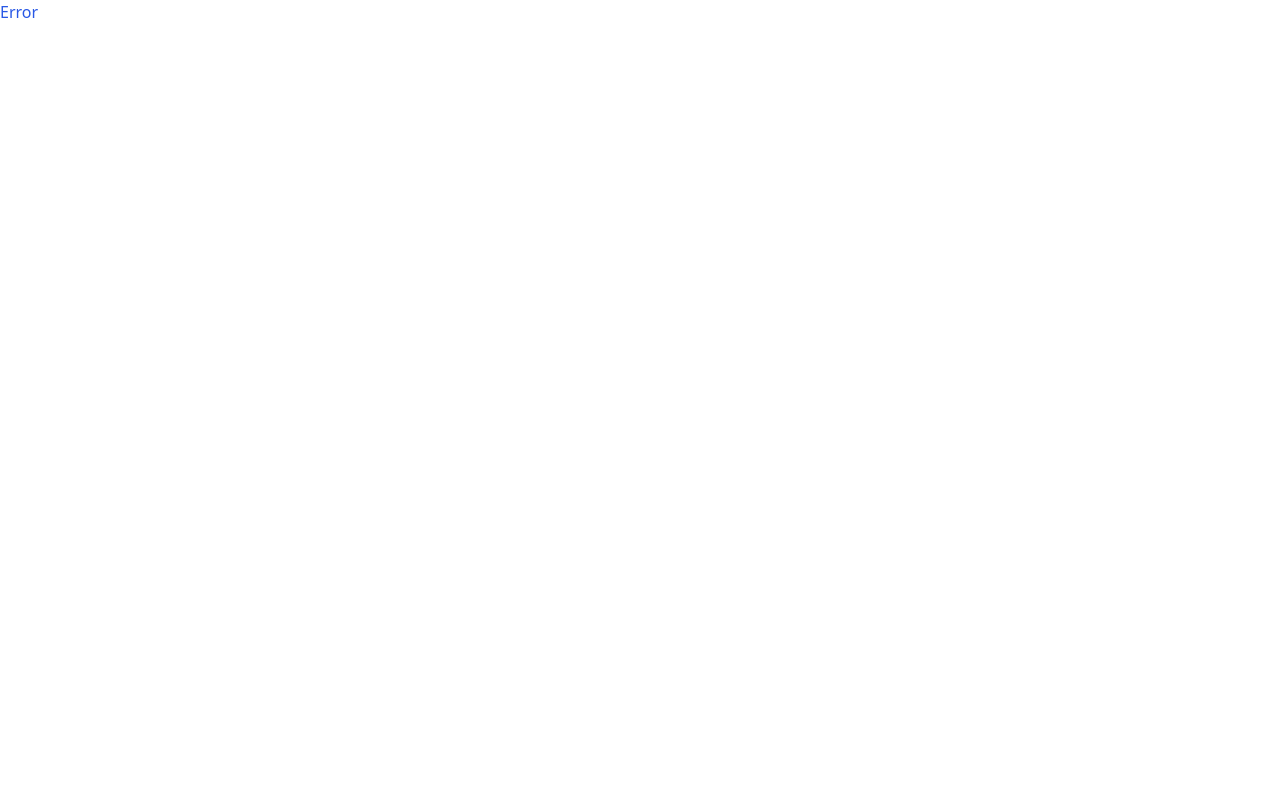
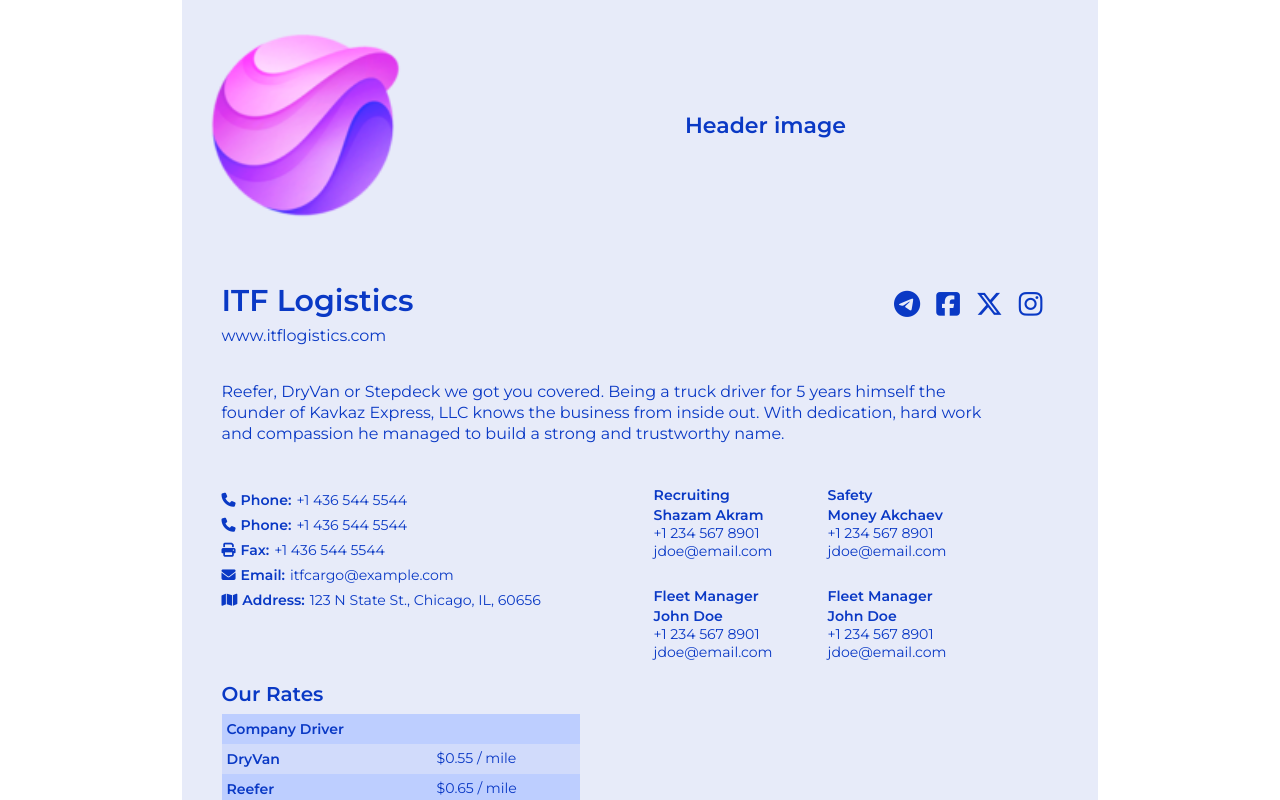
Before and after one commit to geek-batch/demo-repository, a React (Vite) app: page /company-page in a window 1280 px wide. Before the commit this address had no page. Shown: the top 800 px of the page. Built offline with nearby package versions, Linux system fonts and the light colour scheme.

Commit message:
Changed px to rem, renamed folder/components, added new path to router

```diff
--- a/src/App.jsx
+++ b/src/App.jsx
@@ -1,12 +1,12 @@
 import './App.css'
 
-import CompanyDetailsPage from './dan/CompanyDetailsPage'
+
 import LandingPage from './LandingPage/LandingPage'
 
 function App() {
   return (
     <>
-      {/* <CompanyDetailsPage /> */}
+
       <LandingPage />
     </>
   )
--- a/src/dan/CompanyDetailsPage.css
+++ b/src/CompanyPage/CompanyPage.css
@@ -6,14 +6,15 @@
   color: rgba(10, 57, 197, 1);
   font-family: Montserrat, sans-serif;
   margin: 0 auto;
-  width:917px;
-  height:1029px;
+  width:57.31rem;
+}
+.logo{
+  width:15.6875rem;
+  height: 100%;
 }
 .header-image{
   display: flex;
-  align-items: center;
-  width: 917px;
-  height: 251px;
+  height: 15.6875rem;
 }
 .text-headerImg {
   flex: 1;
@@ -24,69 +25,69 @@
 }
 h1{
   font-weight: 600;
-  font-size: 30px;
-  line-height: 20px;
+  font-size: 1.88rem;
+  line-height: 1.25rem;
 }
 .headerText {
-  font-size: 22px;
+  font-size: 1.38rem;
   font-weight: 600;
-  line-height: 20px;
+  line-height: 1.25rem;
   margin: 0;
 }
 .content-box{
-  padding: 40px;
-  width: 917px;
-  height: 778px;
+  padding: 2.5rem;
+  width: 57.31rem;
+  height: 48.63rem;
 }
 p{
   font-weight: 400;
-  font-size: 16px;
-  line-height:20px;
+  font-size: 1rem;
+  line-height:1.25rem;
 }
 .description{
-    font-size: 16px;
+    font-size: 1rem;
     font-weight: 400;
-    line-height: 20.8px;
+    line-height: 1.3rem;
     text-align: left;
-    padding-top: 20px;
-    width: 789px;
-    height: 67px;
+    padding-top: 1.25rem;
+    width: 49.31rem;
+    height: 4.19rem;
 }
 .contact-container {
   display: flex;
-  padding-top: 40px;
+  padding-top: 2.5rem;
 }
 strong, .bold{
   font-weight: 600;
-  font-size:14px;
-  line-height:20px;
+  font-size:0.88rem;
+  line-height:1.25rem;
 }
 .contactUs{
-  width: 382px;
-  height: 120px;
-  font-size: 14px;
-  line-height: 20px;
+  width: 23.88rem;
+  height: 7.5rem;
+  font-size: 0.88rem;
+  line-height: 1.25rem;
 }
 .managers {
   display: grid;
     grid-template-columns: repeat(2, 1fr);
-    grid-column-gap: 55px;
-    grid-row-gap: 5px;
-    margin-left: 50px;
-    font-size: 14px;
-    line-height: 18px;
+    grid-column-gap: 3.44rem;
+    grid-row-gap: 0.3125rem;
+    margin-left: 3.125rem;
+    font-size: 0.88rem;
+    line-height: 1.12rem;
 }
 
 .manager {
-  margin-bottom: 20px;
+  margin-bottom: 1.25rem;
 }
 table{
-  width:358px;
-  height:120px;
+  width:22.38rem;
+  height:7.5rem;
 }
 tr{
-  width: 358px;
-  height: 30px;
+  width: 22.38rem;
+  height: 1.88rem;
 }
 .first{
   background-color: rgba(189, 206, 255, 1);
@@ -95,11 +96,11 @@ tr{
   background-color: rgba(209, 219, 251, 1);
 }
 .bold{
-  padding-left:5px;
+  padding-left:0.3125rem;
 }
 .slim{
-  font-size: 14px;
-  line-height:18px;
+  font-size: 0.88rem;
+  line-height:1.12rem;
   font-weight:400;
 }
 ul {
@@ -108,30 +109,30 @@ ul {
   padding-left: 0;
 }
 li{
-  margin-top: 5px;
+  margin-top: 0.3125rem;
 }
 a{
   text-decoration: none;
   color:rgba(10, 57, 197, 1)
 }
 .fa-solid{
-margin-right:5px;
+margin-right:0.3125rem;
 }
 .alignIcons {
   display: flex;
   justify-content: space-between;}
 
 .social-icon{
-font-size: 27px;
-margin-right: 16px
+font-size: 1.69rem;
+margin-right: 1rem;
 }
 h2{
   font-weight: 600;
-  font-size:20px;
+  font-size:1.25rem;
 }
 .space{
-  margin-left: 5px;;
+  margin-left: 0.3125rem;
 }
 #moveWeb{
-  margin-bottom: 15px;
+  margin-bottom: 0.9375rem;
 }
--- a/src/dan/CompanyDetailsPage.jsx
+++ b/src/CompanyPage/CompanyPage.jsx
@@ -1,5 +1,6 @@
-import PropTypes from 'prop-types'
-import './CompanyDetailsPage.css'
+/* eslint-disable react/prop-types */
+
+import './CompanyPage.css'
 import Image from '../assets/e948592c6c5a1022f18fe18d527af199.png'
 
 const contactDetailsInfo = {
@@ -67,8 +68,7 @@ const ratesInfo = [
   { type: 'FlatBed', price: '$0.70 / mile' },
 ]
 
-const CompanyDetailsPage = (props) => {
-  const {
+const CompanyDetailsPage = (  {
   imageSrc = Image,
 
   headerText = 'Header image',
@@ -86,13 +86,14 @@ const CompanyDetailsPage = (props) => {
   managers = managersInfo,
 
   rates = ratesInfo,
-  } = props
+} ) => {
+
 
   return (
     <div className="main-content">
       <div className="header-image">
         <div>
-          <img src={imageSrc} alt="logo" width={'250px'} />
+          <img src={imageSrc} alt="logo" className='logo'/>
         </div>
         <div className="text-headerImg">
           <p className="headerText">{headerText}</p>
@@ -208,42 +209,6 @@ const CompanyDetailsPage = (props) => {
   )
 }
 
-// Here is the PropTypes for the component:
 
-CompanyDetailsPage.propTypes = {
-  imageSrc: PropTypes.string,
-  headerText: PropTypes.string,
-  companyName: PropTypes.string,
-  website: PropTypes.string,
-  description: PropTypes.string,
-  contactDetails: PropTypes.shape({
-    phone: PropTypes.string,
-    addPhone: PropTypes.string,
-    fax: PropTypes.string,
-    email: PropTypes.string,
-    address: PropTypes.string,
-  }),
-  socialLinks: PropTypes.arrayOf(
-    PropTypes.shape({
-      platform: PropTypes.string,
-      url: PropTypes.string,
-      iconClass: PropTypes.string,
-    })
-  ),
-  managers: PropTypes.arrayOf(
-    PropTypes.shape({
-      role: PropTypes.string,
-      name: PropTypes.string,
-      phone: PropTypes.string,
-      email: PropTypes.string,
-    })
-  ),
-  rates: PropTypes.arrayOf(
-    PropTypes.shape({
-      type: PropTypes.string,
-      price: PropTypes.string,
-    })
-  ),
-}
 
 export default CompanyDetailsPage
--- a/src/main.jsx
+++ b/src/main.jsx
@@ -4,11 +4,17 @@ import ReactDOM from 'react-dom/client'
 import './index.css'
 import { createBrowserRouter, RouterProvider } from 'react-router-dom'
 import { LandingPage } from './LandingPage/LandingPage'
+import CompanyPage from './CompanyPage/CompanyPage'
 
 const router = createBrowserRouter([
   {
     path: '/',
     element: <LandingPage />,
+    errorElement: <div>Error</div>,
+  },
+  {
+    path: 'company-page',
+    element: <CompanyPage />,
     errorElement: <div>Error</div>,
   },
 ])
```
Lines whose indentation alone changed are shown as unchanged.
